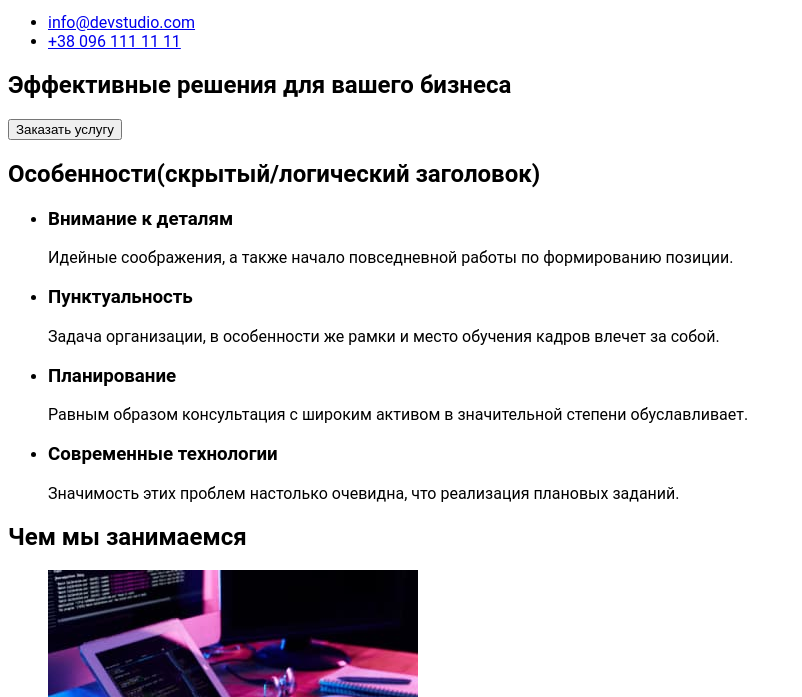
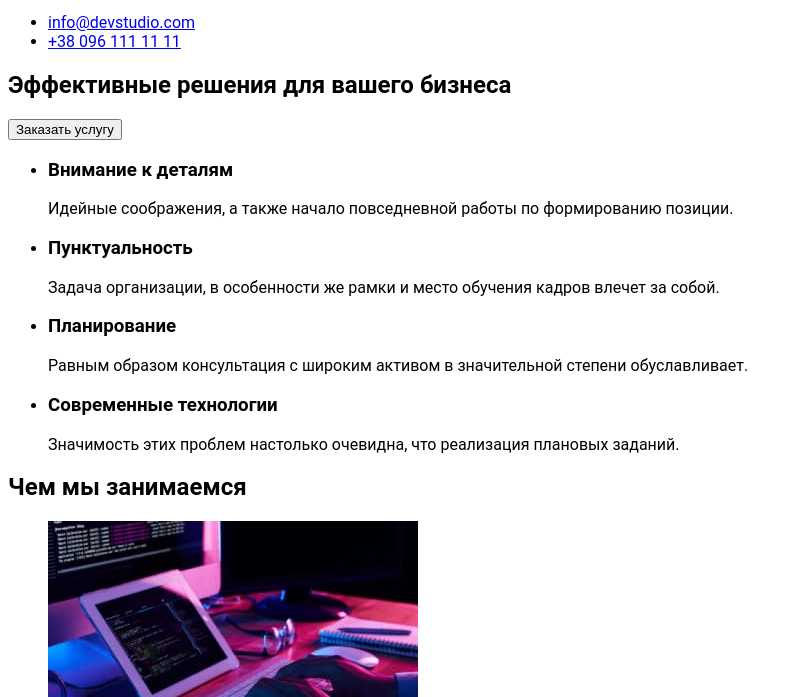
Before and after one commit to Kantariia/goit-markup-hw-01, a plain HTML site: page index.html in a window 1280 px wide. Shown: the part 103-800 px from the top of the page, without its empty margins (0-802 px from the left). Drawn offline with Linux system fonts and the light colour scheme; a web font is replaced by a local one.

Commit message:
Скрыл скрытый заголовок

```diff
--- a/css/style.css
+++ b/css/style.css
@@ -44,6 +44,7 @@ body {
   justify-content: space-between;
 } */
 
-/* .visually-hidden {
-  position: relative;
-} */
+.visually-hidden {
+  position: fixed;
+  transform: scale(0);
+}
```
